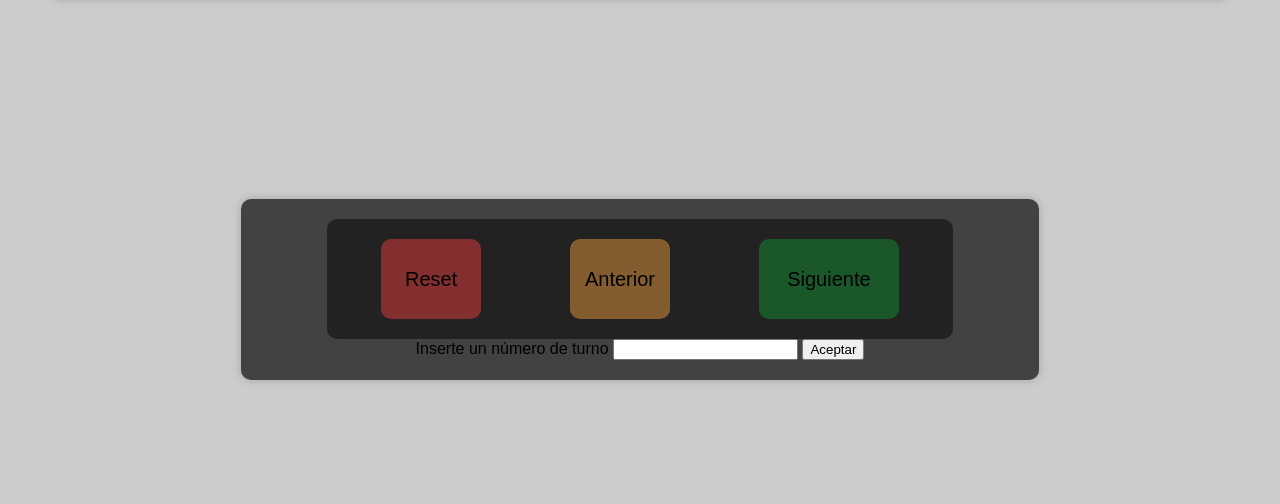
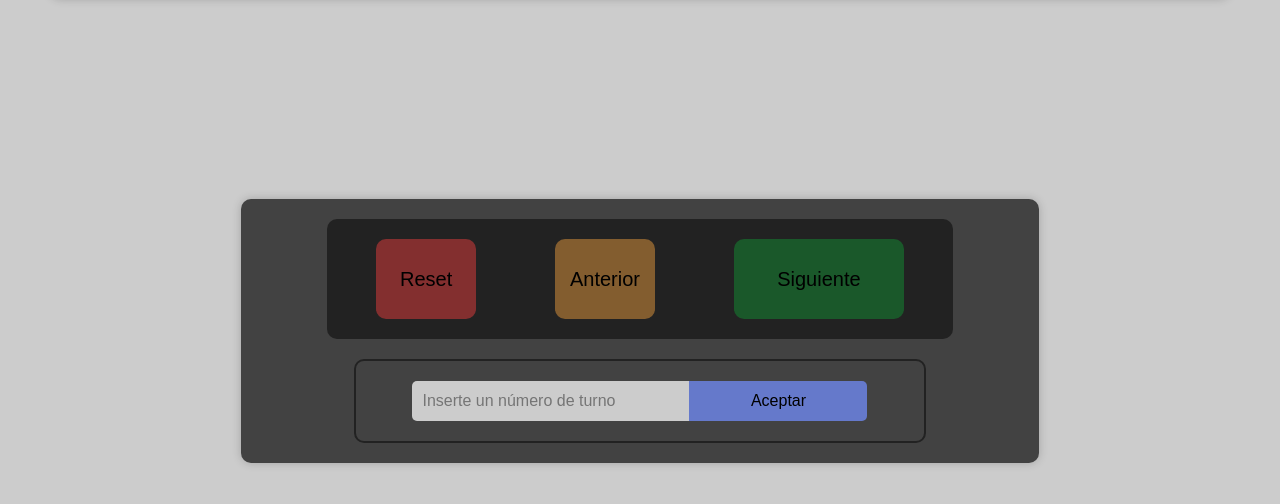
Before and after one commit to PedroOllero/practica4, a website built with Vite: page index.html in a window 1280 px wide. Shown: the part 198-702 px from the top of the page. Built offline with nearby package versions, Linux system fonts and the light colour scheme.

Commit message:
enhance form input with placeholder and improve layout styling in index.html and style.css

```diff
--- a/index.html
+++ b/index.html
@@ -30,8 +30,7 @@
       <div class="mando__secundario">
         <div class="secundario__contenedor">
           <form class="contenedor__form">
-            <label for="turno" class="form__label">Inserte un número de turno</label>
-            <input id="turno" class="form__input"/>
+            <input id="turno" class="form__input" placeholder="Inserte un número de turno"/>
             <button type="submit" class="form__button">Aceptar</button>
           </form>
         </div>
--- a/src/style.css
+++ b/src/style.css
@@ -94,9 +94,56 @@ body{
 
 .botones__siguiente{
   background-color: rgb(26, 88, 42);
-  width: 120px;
+  width: 150px;
 }
 
 .botones__siguiente:hover{
   background-color: rgb(34, 135, 59);
 }
+
+.mando__secundario{
+  width: 75%;
+  margin-top: 20px;
+  border-radius: 10px;
+  border: 2px solid #222;
+}
+
+.contenedor__form{
+  width: 80%;
+  padding: 20px;
+  display: flex;
+  flex-direction: row;
+  justify-content: center;
+  align-items: center;
+}
+
+.secundario__contenedor{
+  display: flex;
+  flex-direction: row;
+  justify-content: center;
+  align-items: center;
+}
+
+
+.form__input{
+  all: unset;
+  background-color: #ccc;
+  width: 60%;
+  border-radius: 5px 0px 0px 5px;
+  height: 40px;
+  padding-left: 10px;
+}
+
+.form__button{
+  all: unset;
+  height: 40px;
+  width: 40%;
+  background-color: rgb(101, 121, 203);
+  border-radius: 0px 5px 5px 0;
+  text-align: center;
+  cursor: pointer;
+  transition: all 300ms linear;
+}
+.form__button:hover{
+  background-color: rgb(62, 92, 212);
+}
```
